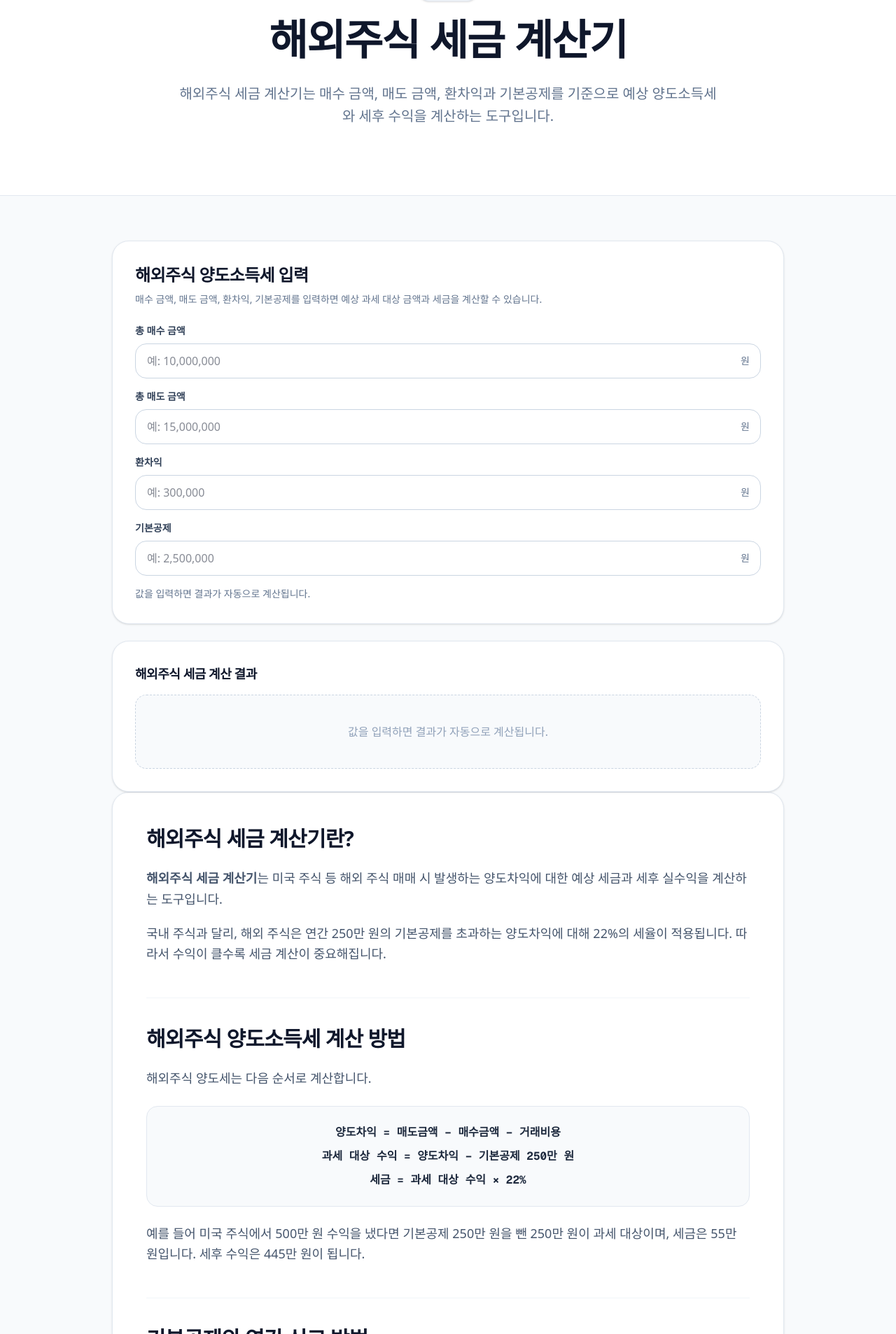
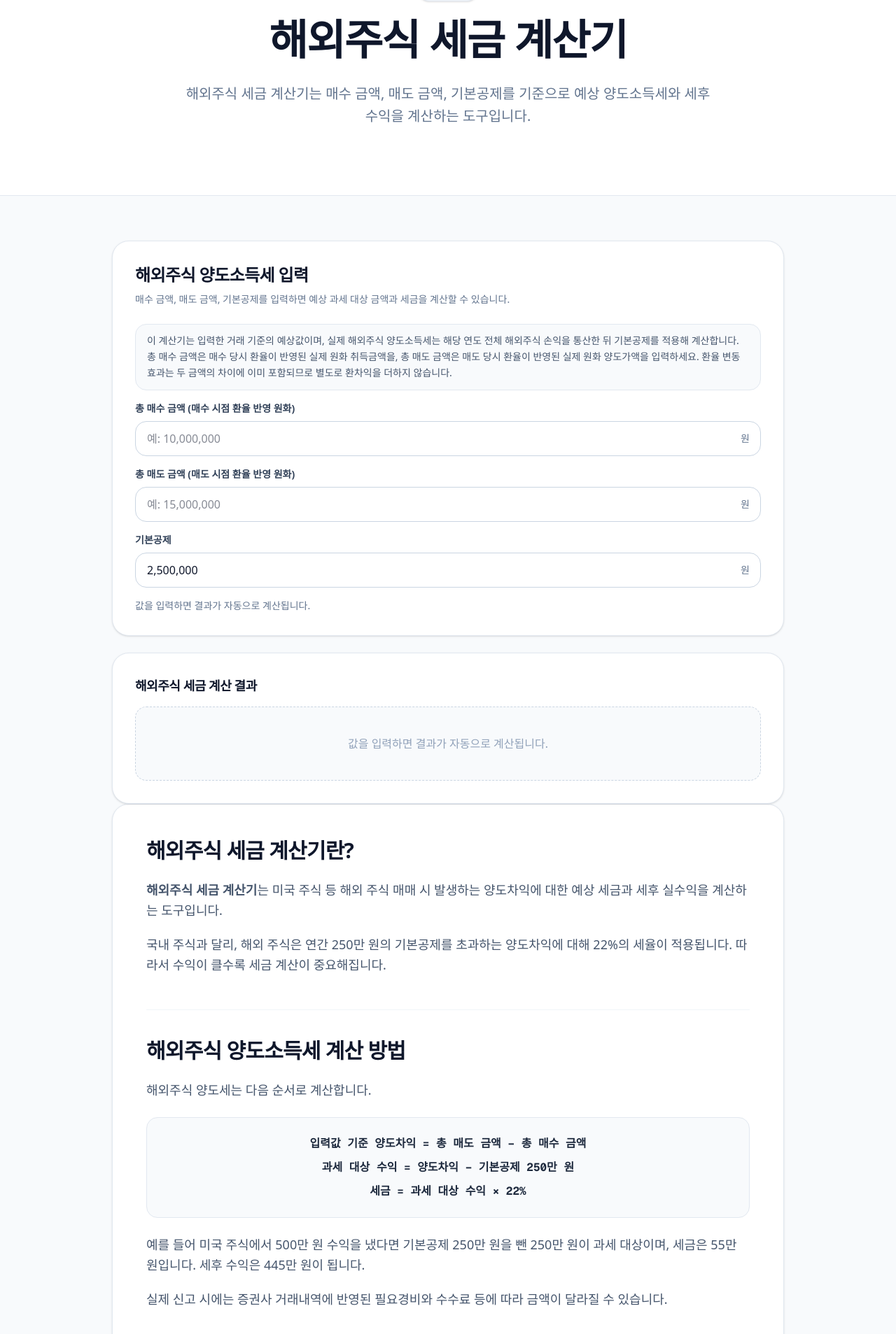
Before and after one commit to YG-coder/stock-calculator, a Next.js app: page /overseas-stock-tax-calculator in a window 1280 px wide. Shown: the part 193-2100 px from the top of the page at 70% size. Built offline with nearby package versions, Linux system fonts and the light colour scheme.

Commit message:
fix: 해외주식 세금 및 배당 계산기 정확성 개선

```diff
--- a/src/app/overseas-stock-tax-calculator/page.tsx
+++ b/src/app/overseas-stock-tax-calculator/page.tsx
@@ -20,7 +20,7 @@ export const metadata: Metadata = config.metadata;
 
 const FAQ_ITEMS = [
   { question: "해외주식 양도소득세는 얼마인가요?", answer: "기본공제 250만 원을 초과한 양도차익에 대해 22%의 세율이 적용됩니다. 예를 들어 수익이 500만 원이면 250만 원에 대해 22%인 55만 원의 세금이 발생합니다." },
-  { question: "환차익도 과세 대상인가요?", answer: "네, 해외주식 매매 시 환율 변동으로 발생한 환차익도 실현 손익에 포함됩니다. 환율이 높을 때 매도하면 환차익이 발생해 세금이 늘 수 있습니다." },
+  { question: "환차익도 과세 대상인가요?", answer: "네, 해외주식 매매 시 환율 변동으로 발생한 손익도 과세 대상 양도차익에 포함됩니다. 이 계산기는 매수 금액과 매도 금액을 각각 그 시점 환율로 환산한 실제 원화 금액으로 입력받으므로, 환율 변동 효과는 두 금액의 차이에 자동으로 반영됩니다. 따라서 별도로 환차익을 더해 입력할 필요는 없습니다." },
   { question: "국내주식도 같은 방식으로 계산하나요?", answer: "아니요. 일반 개인투자자의 국내주식 매매차익은 현재 비과세입니다. 해외주식은 양도소득세 대상이므로 세금 구조가 다릅니다." },
   { question: "손익 통산은 어떻게 하나요?", answer: "같은 해에 여러 해외주식 종목에서 수익과 손실이 모두 발생했다면, 이를 합산한 순수익에 기본공제를 적용합니다. 예를 들어 A종목 +700만, B종목 -200만이면 합산 수익은 500만 원이 됩니다." },
 ];
@@ -56,7 +56,7 @@ export default function OverseasStockTaxCalculatorPage() {
                         <div className="my-6 rounded-2xl border border-slate-200 bg-slate-50 p-4 sm:p-6">
                             <div className="mx-auto max-w-3xl text-center font-mono font-bold text-slate-800 space-y-2">
                                 <div className="break-keep text-sm leading-relaxed sm:text-base">
-                                    양도차익 = 매도금액 − 매수금액 − 거래비용
+                                    입력값 기준 양도차익 = 총 매도 금액 − 총 매수 금액
                                 </div>
                                 <div className="break-keep text-sm leading-relaxed sm:text-base">
                                     과세 대상 수익 = 양도차익 − 기본공제 250만 원
@@ -70,6 +70,10 @@ export default function OverseasStockTaxCalculatorPage() {
                             예를 들어 미국 주식에서 500만 원 수익을 냈다면 기본공제 250만 원을 뺀
                             250만 원이 과세 대상이며, 세금은 55만 원입니다. 세후 수익은 445만 원이 됩니다.
                         </p>
+                        <p>
+                            실제 신고 시에는 증권사 거래내역에 반영된 필요경비와 수수료 등에 따라
+                            금액이 달라질 수 있습니다.
+                        </p>
                     </Article>
 
                     <Article title="기본공제와 연간 신고 방법">
@@ -80,7 +84,7 @@ export default function OverseasStockTaxCalculatorPage() {
                         </p>
                         <p>
                             손실이 발생한 경우 같은 해 다른 종목의 수익과 합산해 세금을 줄일 수 있습니다.
-                            이를 '손익 통산'이라고 하며, 절세 전략의 핵심입니다.
+                            이를 손익 통산이라고 하며, 절세 전략의 핵심입니다.
                         </p>
                     </Article>
                 </SectionCard>
--- a/src/components/calculator/OverseasStockTaxCalculator.tsx
+++ b/src/components/calculator/OverseasStockTaxCalculator.tsx
@@ -20,19 +20,16 @@ function formatNumber(value: number) {
 export default function OverseasStockTaxCalculator() {
     const [buyAmount, setBuyAmount] = useState("");
     const [sellAmount, setSellAmount] = useState("");
-    const [exchangeGain, setExchangeGain] = useState("");
-    const [deduction, setDeduction] = useState("");
+    const [deduction, setDeduction] = useState("2500000");
 
     const result = useMemo(() => {
         const buy = Number(buyAmount);
         const sell = Number(sellAmount);
-        const fx = Number(exchangeGain || "0");
         const basicDeduction = Number(deduction);
 
         if (
             !Number.isFinite(buy) ||
             !Number.isFinite(sell) ||
-            !Number.isFinite(fx) ||
             !Number.isFinite(basicDeduction) ||
             buy < 0 ||
             sell < 0 ||
@@ -59,7 +56,7 @@ export default function OverseasStockTaxCalculator() {
             };
         }
 
-        const grossGain = sell - buy + fx;
+        const grossGain = sell - buy;
         const taxableGain = Math.max(0, grossGain - basicDeduction);
         const taxAmount = taxableGain * 0.22;
         const netGain = grossGain - taxAmount;
@@ -73,7 +70,7 @@ export default function OverseasStockTaxCalculator() {
             netGain,
             effectiveRate,
         };
-    }, [buyAmount, sellAmount, exchangeGain, deduction]);
+    }, [buyAmount, sellAmount, deduction]);
 
     const tone =
         result.taxAmount > 0 ? "negative" : result.taxAmount < 0 ? "positive" : "default";
@@ -82,11 +79,19 @@ export default function OverseasStockTaxCalculator() {
         <CalculatorLayout>
             <CalculatorCard
                 title="해외주식 양도소득세 입력"
-                description="매수 금액, 매도 금액, 환차익, 기본공제를 입력하면 예상 과세 대상 금액과 세금을 계산할 수 있습니다."
+                description="매수 금액, 매도 금액, 기본공제를 입력하면 예상 과세 대상 금액과 세금을 계산할 수 있습니다."
             >
+                <div className="rounded-2xl border border-slate-200 bg-slate-50 px-4 py-3 text-sm leading-relaxed text-slate-600">
+                    이 계산기는 입력한 거래 기준의 예상값이며, 실제 해외주식 양도소득세는 해당 연도 전체
+                    해외주식 손익을 통산한 뒤 기본공제를 적용해 계산합니다. 총 매수 금액은 매수 당시
+                    환율이 반영된 실제 원화 취득금액을, 총 매도 금액은 매도 당시 환율이 반영된 실제
+                    원화 양도가액을 입력하세요. 환율 변동 효과는 두 금액의 차이에 이미 포함되므로
+                    별도로 환차익을 더하지 않습니다.
+                </div>
+
                 <InputField
                     id="buyAmount"
-                    label="총 매수 금액"
+                    label="총 매수 금액 (매수 시점 환율 반영 원화)"
                     type="number"
                     placeholder="예: 10000000"
                     unit="원"
@@ -95,21 +100,12 @@ export default function OverseasStockTaxCalculator() {
                 />
                 <InputField
                     id="sellAmount"
-                    label="총 매도 금액"
+                    label="총 매도 금액 (매도 시점 환율 반영 원화)"
                     type="number"
                     placeholder="예: 15000000"
                     unit="원"
                     value={sellAmount}
                     onChange={(e) => setSellAmount(e.target.value)}
-                />
-                <InputField
-                    id="exchangeGain"
-                    label="환차익"
-                    type="number"
-                    placeholder="예: 300000"
-                    unit="원"
-                    value={exchangeGain}
-                    onChange={(e) => setExchangeGain(e.target.value)}
                 />
                 <InputField
                     id="deduction"
@@ -132,7 +128,7 @@ export default function OverseasStockTaxCalculator() {
                 isValid={result.valid}
             >
                 <ResultHighlight
-                    label="예상 세금"
+                    label="입력값 기준 예상 세금"
                     value={formatNumber(result.taxAmount)}
                     unit="원"
                     tone={tone}
@@ -159,6 +155,10 @@ export default function OverseasStockTaxCalculator() {
                         unit="%"
                     />
                 </div>
+
+                <div className="mt-4 rounded-2xl border border-amber-200 bg-amber-50 px-4 py-3 text-sm text-amber-800">
+                    연간 손익통산 전 예상값이며 실제 신고세액과 다를 수 있습니다.
+                </div>
             </ResultCard>
         </CalculatorLayout>
     );
--- a/src/components/calculator/USDividendCalculator.tsx
+++ b/src/components/calculator/USDividendCalculator.tsx
@@ -190,6 +190,12 @@ export default function USDividendCalculator() {
                         unit="%"
                     />
                 </div>
+
+                <div className="mt-4 rounded-2xl border border-amber-200 bg-amber-50 px-4 py-3 text-sm leading-relaxed text-amber-800">
+                    이 계산기의 세율은 미국 현지에서 먼저 떼는 원천징수세율이며, 국내에서 정산되는
+                    최종 세금과 동일한 개념이 아닙니다. 국내에서 다른 이자·배당소득과 합산하여 연간
+                    금융소득이 2,000만원을 초과하면 종합과세 대상이 될 수 있습니다.
+                </div>
             </ResultCard>
         </CalculatorLayout>
     );
--- a/src/lib/calculatorPages.ts
+++ b/src/lib/calculatorPages.ts
@@ -119,7 +119,7 @@ export const calculatorPages: Record<string, CalculatorPageConfig> = {
         badge: "세금 분석",
         title: "해외주식 세금 계산기",
         headerDescription:
-            "해외주식 세금 계산기는 매수 금액, 매도 금액, 환차익과 기본공제를 기준으로 예상 양도소득세와 세후 수익을 계산하는 도구입니다.",
+            "해외주식 세금 계산기는 매수 금액, 매도 금액, 기본공제를 기준으로 예상 양도소득세와 세후 수익을 계산하는 도구입니다.",
         articleTitle: "해외주식 세금 계산기란?",
         articleIntro:
             "해외주식 매매 시 발생하는 양도차익에 대해 예상 세금과 실제 세후 수익을 계산하는 도구입니다.",
@@ -138,7 +138,7 @@ export const calculatorPages: Record<string, CalculatorPageConfig> = {
             {
                 question: "환차익도 과세 대상인가요?",
                 answer:
-                    "네, 해외주식 매매 시 발생한 환차익과 환차손도 실제 손익 계산에 영향을 줄 수 있습니다.",
+                    "네, 환율 변동 손익도 과세 대상 양도차익에 포함됩니다. 매수 금액과 매도 금액을 각각 그 시점 환율로 환산한 실제 원화 금액으로 입력하면 환율 변동 효과가 자동으로 반영되므로, 별도로 환차익을 더할 필요는 없습니다.",
             },
             {
                 question: "국내주식도 같은 방식으로 계산하나요?",
```
Also changed, not shown: src/components/calculator/DividendCalculator.tsx (+37 -6 lines).
